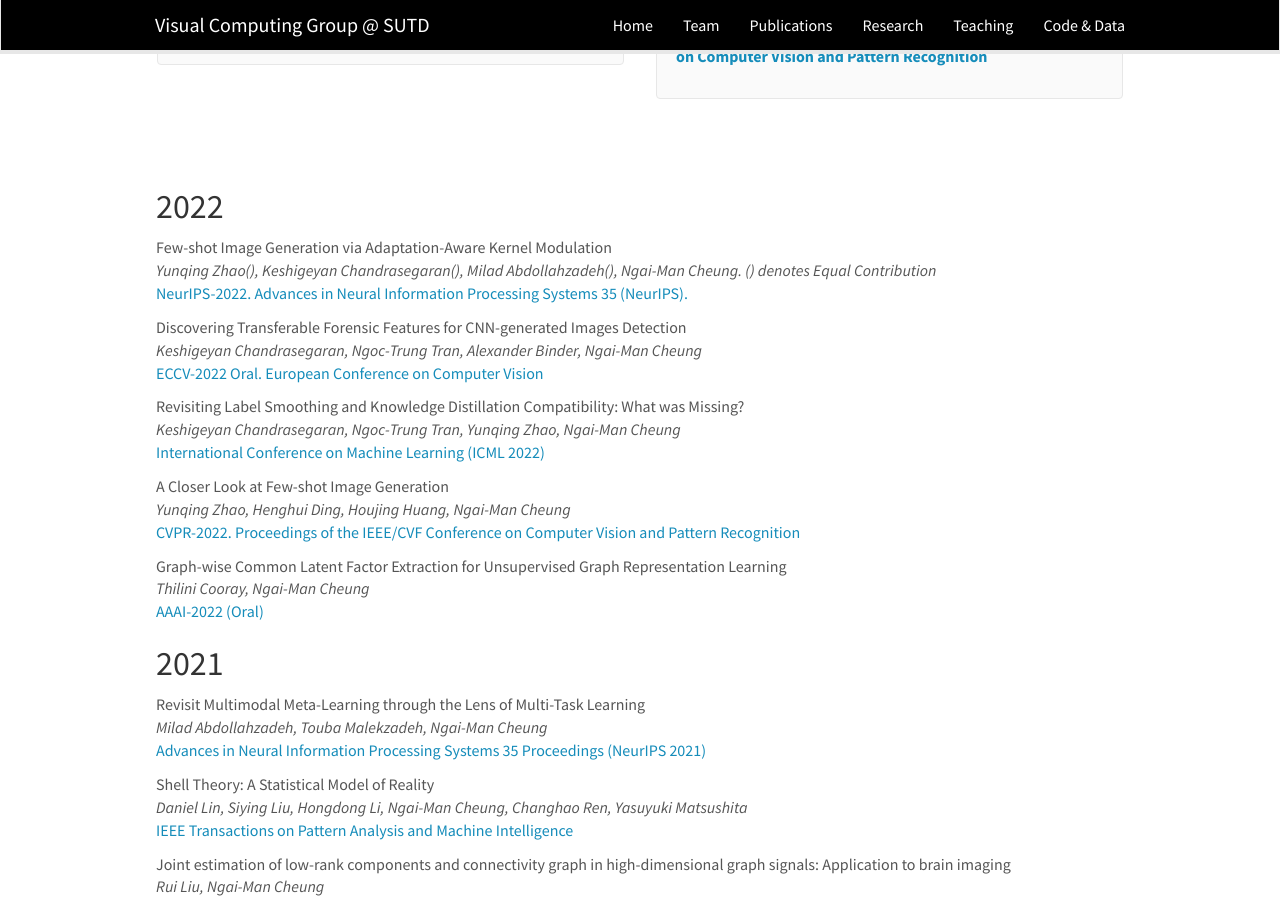
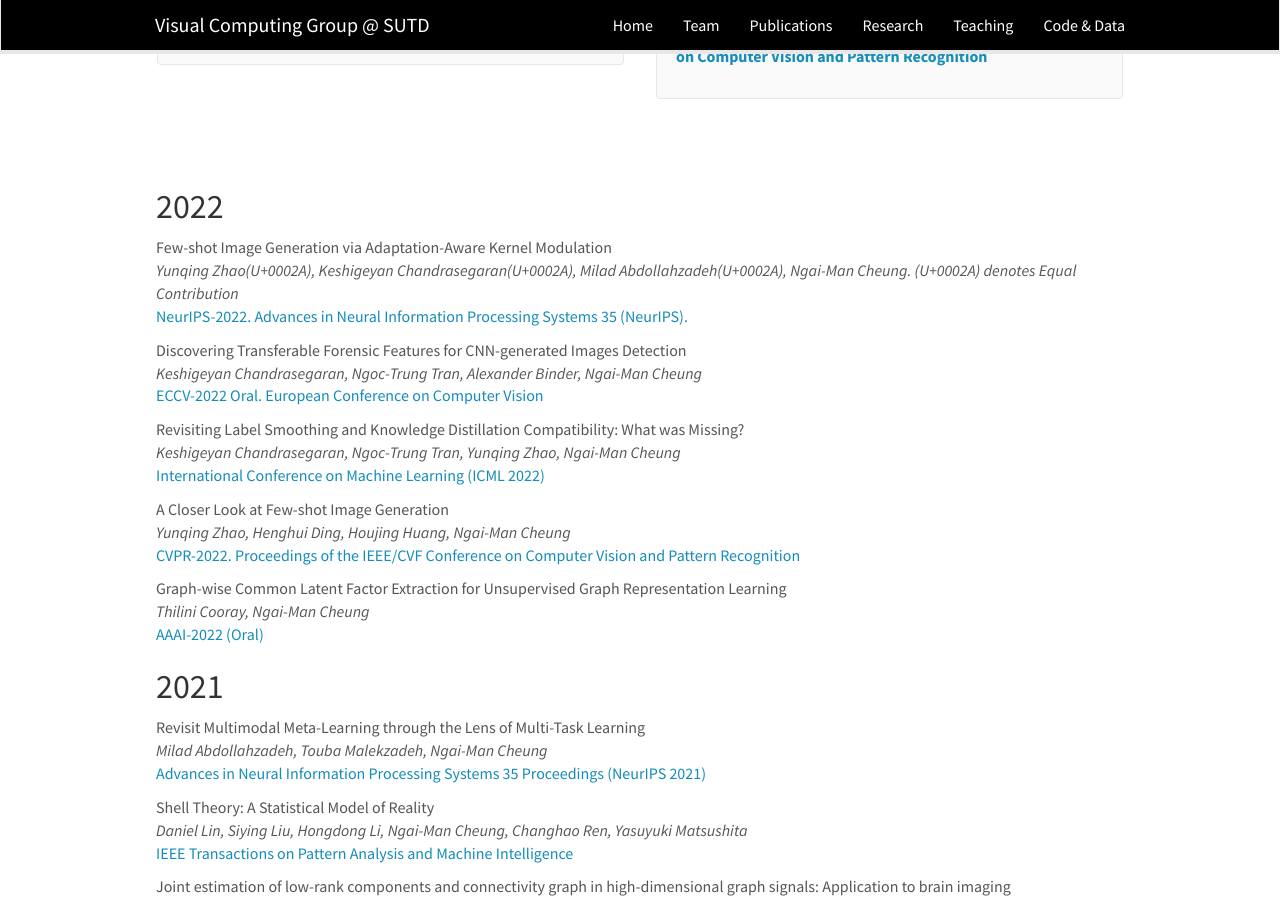
Before and after one commit to sutd-visual-computing-group/sutd-visual-computing-group.github.io, a Jekyll site: the page built from _pages/publications.md, in a window 1280 px wide and 900 px high, scrolled down 2010 px. Built offline with Jekyll 4.4.1, drawn with Linux system fonts in a browser that asks for light colours; nearby versions of some CDN libraries.

Commit message:
Update publist_2022.yml

```diff
--- a/_data/publist_2022.yml
+++ b/_data/publist_2022.yml
@@ -1,6 +1,6 @@
 - title: "Few-shot Image Generation via Adaptation-Aware Kernel Modulation"
   image: TiNHigh.png
-  authors: Yunqing Zhao(*), Keshigeyan Chandrasegaran(*), Milad Abdollahzadeh(*), Ngai-Man Cheung. (*) denotes Equal Contribution
+  authors: Yunqing Zhao(U+0002A), Keshigeyan Chandrasegaran(U+0002A), Milad Abdollahzadeh(U+0002A), Ngai-Man Cheung. (U+0002A) denotes Equal Contribution
   link:
     url: https://arxiv.org/abs/2210.16559
     display: NeurIPS-2022. Advances in Neural Information Processing Systems 35 (NeurIPS).
```
